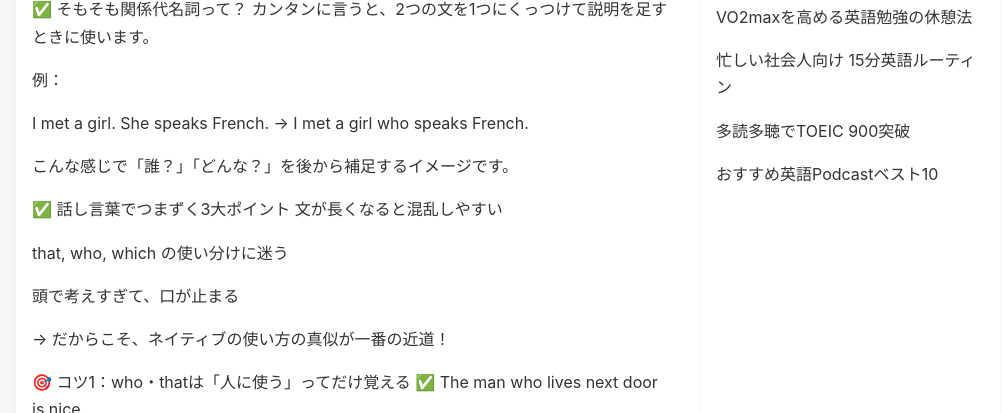
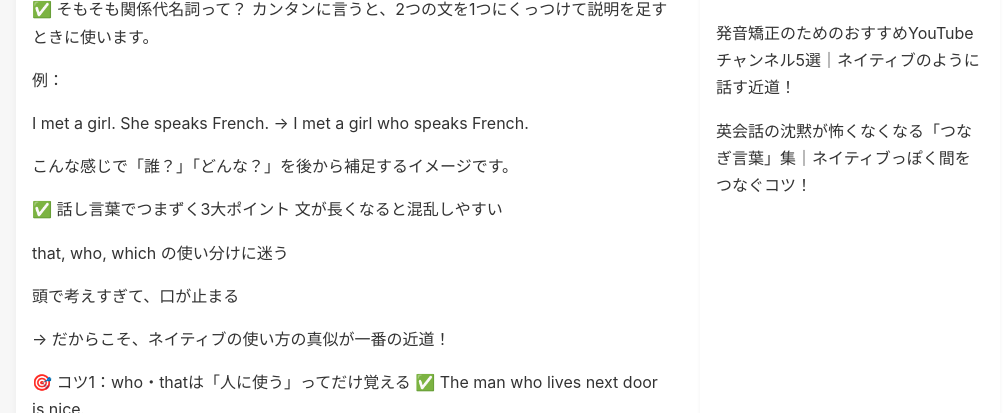
Before and after one commit to DisplayDesign/EnglishVlog, a Jekyll site: the page built from _posts/2025-04-26-Relative-Pronoun.md, in a window 1280 px wide and 900 px high, cut to the strip 487-900 px from the top of the window. Shown: the whole strip, without its empty margins (124-1128 px from the left). Built offline with Jekyll 4.4.1, drawn with Linux system fonts in a browser that asks for light colours; our own code applies the rules of GitHub Pages for plain Markdown files.

Commit message:
Update post.html

```diff
--- a/_layouts/post.html
+++ b/_layouts/post.html
@@ -137,11 +137,18 @@
         <a href="#"><img src="assets/ChatGPT Image 2025年4月23日 23_00_28.png" height="210" width="300" alt="VO2maxを高める英語勉強の休憩法"></a>
       </div>
       <ul class="post-list">
-        <li><a href="_posts/2025-04-24-firstblog.md">VO2maxを高める英語勉強の休憩法</a></li>
-        <li><a href="_posts/2025-04-25-USAvsBritish.md">忙しい社会人向け 15分英語ルーティン</a></li>
-        <li><a href="_posts/2025-04-25-linking-words.md">多読多聴でTOEIC 900突破</a></li>
-        <li><a href="#">おすすめ英語Podcastベスト10</a></li>
-      </ul>
+  {% for post in site.posts limit:5 %}
+    <li>
+      <a href="{{ post.url | relative_url }}">
+        {% if post.thumbnail %}
+          <img src="{{ post.thumbnail | relative_url }}" alt="{{ post.title }}" class="sidebar-thumbnail">
+        {% endif %}
+        {{ post.title }}
+      </a>
+    </li>
+  {% endfor %}
+</ul>
+
     </aside>
   </div>
 
```
